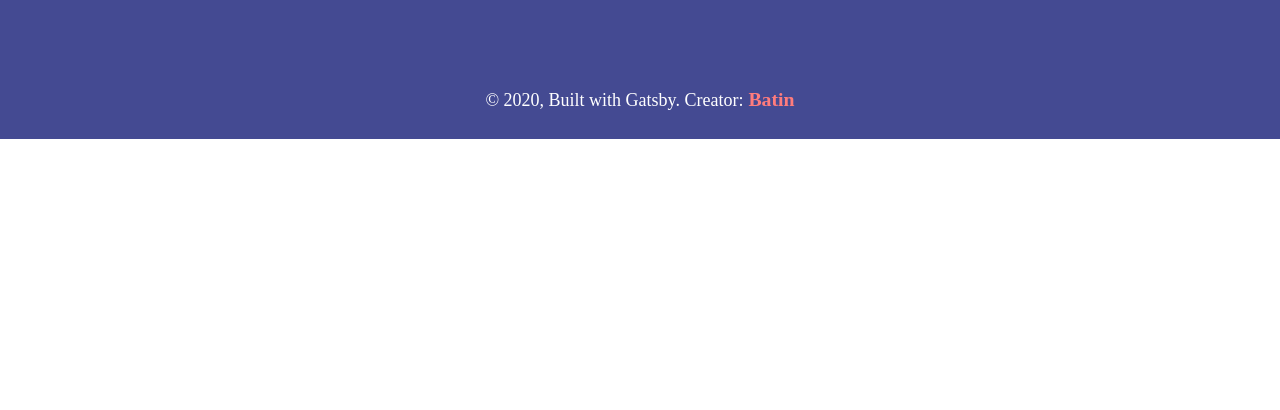
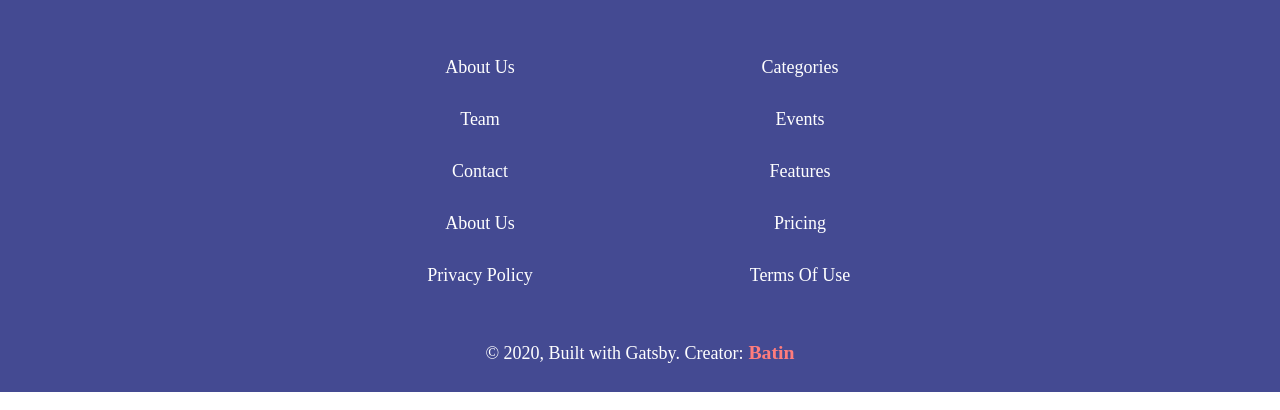
Before and after one commit to batin/ByNoGame, a Gatsby site: page / in a window 1280 px wide. Shown: the part 390-800 px from the top of the page. Built offline with nearby package versions, Linux system fonts and the light colour scheme; Gatsby itself is replaced by a stand-in of ours; no server answers.

Commit message:
footer fix

```diff
--- a/src/components/Footer/Footer.js
+++ b/src/components/Footer/Footer.js
@@ -7,6 +7,22 @@ const Footer = () => {
     <footer>
       <div>
       <img src={logo} alt=""/>
+      <div className="footerTexts">
+        <div className="left">
+          <p>About Us</p>
+          <p>Team</p>
+          <p>Contact</p>
+          <p>About Us</p>
+          <p>Privacy Policy</p>
+        </div>
+        <div className="right">
+          <p>Categories</p>
+          <p>Events</p>
+          <p>Features</p>
+          <p>Pricing</p>
+          <p>Terms Of Use</p>
+        </div>
+      </div>
       <p>
         © {new Date().getFullYear()}, Built with Gatsby. Creator:
         <a href="https://www.batin.co">Batin</a>
--- a/src/components/Footer/Footer.scss
+++ b/src/components/Footer/Footer.scss
@@ -16,8 +16,7 @@ footer {
   }
 
   p {
-    width: 100vw;
-    margin-top: 7vh;
+    margin-top: 3vh;
     text-align: center;
   }
   a {
@@ -38,3 +37,18 @@ footer {
       }
     }
 }
+.footerTexts {
+  display: flex;
+
+  .left {
+    margin-left: 25vw;
+    width: 25vw;
+    text-align: right;
+  }
+
+  .right {
+    margin-right: 25vw;
+    width: 25vw;
+    text-align: left;
+  }
+}
--- a/src/components/Header/Header.js
+++ b/src/components/Header/Header.js
@@ -14,7 +14,7 @@ const Header = ({ siteTitle }) => (
             <Link to="/" activeClassName="navbarActive"> Home Page</Link>
           </li>
           <li>
-            <Link to="/page-2" activeClassName="navbarActive" >Add Card</Link>
+            <Link to="/addCard" activeClassName="navbarActive" >Add Card</Link>
           </li>
         </ul>
       </div>
--- a/src/components/Header/Header.scss
+++ b/src/components/Header/Header.scss
@@ -21,6 +21,7 @@ header {
   left: 0;
   ul {
     display: flex;
+    margin-bottom: 0 !important;
     li {
       margin: 20px;
       margin-top: 50px;
--- a/src/components/Navbar/Navbar.js
+++ b/src/components/Navbar/Navbar.js
@@ -17,7 +17,7 @@ const Navbar = ({}) => {
               <Link to="/" activeClassName="navbarActive"> Home Page</Link>
             </li>
             <li>
-              <Link to="/page-2" activeClassName="navbarActive" >Add Card</Link>
+              <Link to="/addCard" activeClassName="navbarActive" >Add Card</Link>
             </li>
           </ul>
         </div>
--- a/src/components/Navbar/Navbar.scss
+++ b/src/components/Navbar/Navbar.scss
@@ -86,7 +86,7 @@ nav {
 }
 
 #menuToggle input:checked ~ span:nth-last-child(2) {
-  transform: rotate(-45deg) translate(0, -1px);
+  transform: rotate(-45deg) translate(-1px, -1px);
 }
 
 #menu {
```
